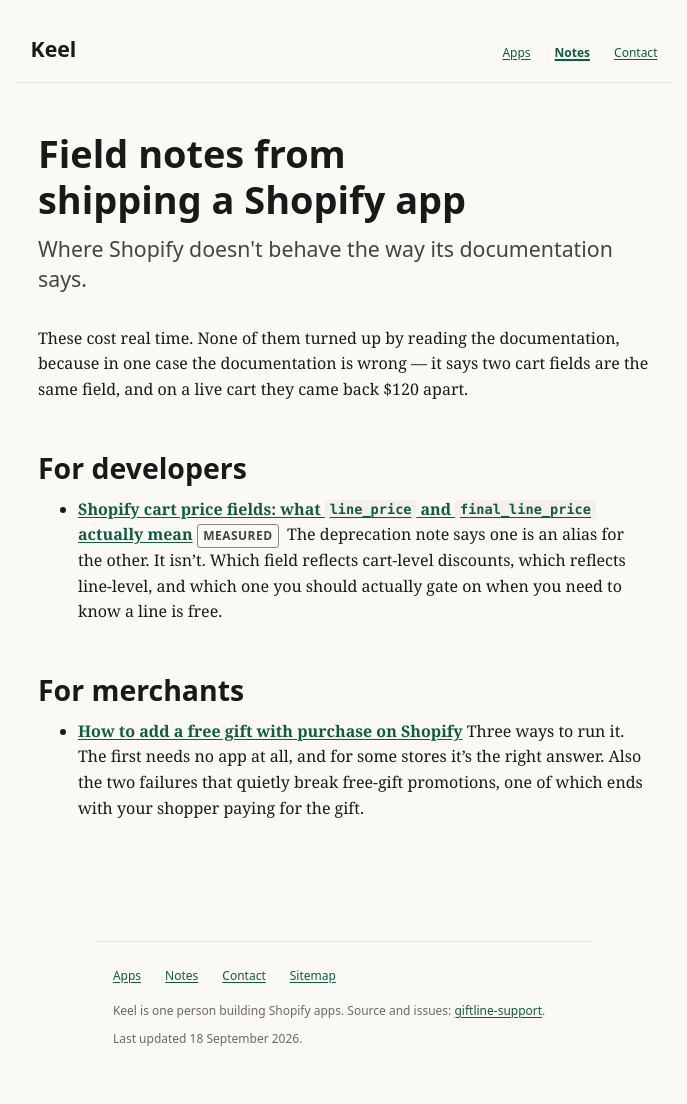
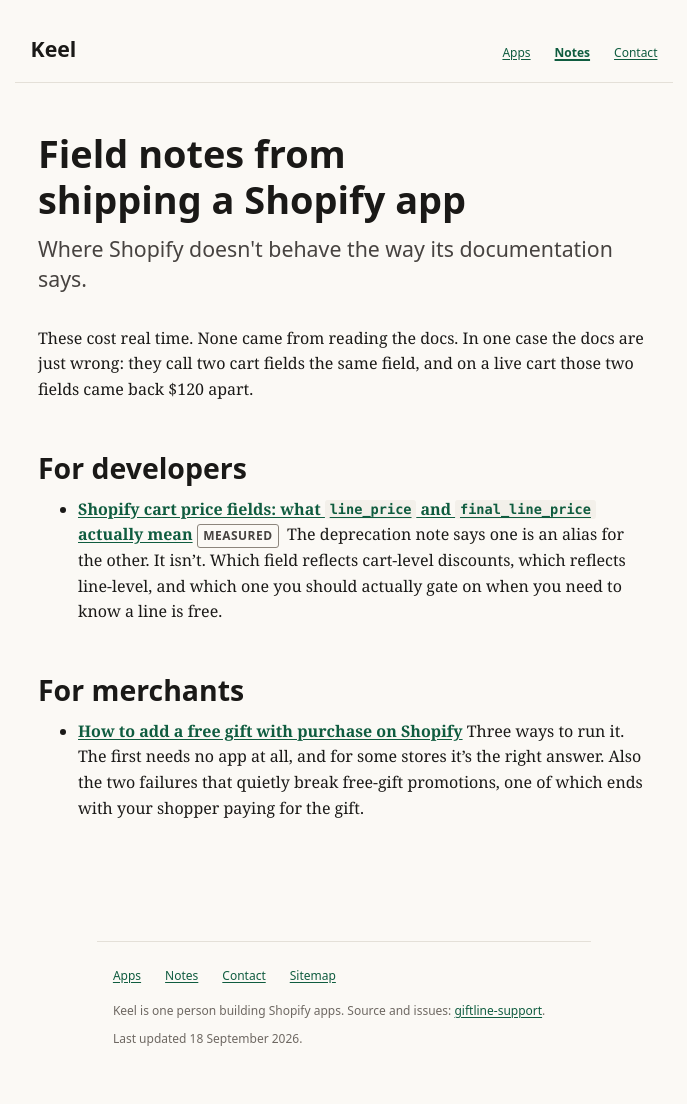
Before and after one commit to campbefs/keel, a Jekyll site: the page built from notes/index.md, in a window 1280 px wide. Shown: the whole page, without its empty margins (296-983 px from the left). Built offline with Jekyll 4.4.1, drawn with Linux system fonts in a browser that asks for light colours.

Commit message:
Publish site: 2026-09-18 08:39

```diff
--- a/notes/index.md
+++ b/notes/index.md
@@ -7,9 +7,8 @@ section: notes
 description: Measured notes on Shopify platform behaviour, from building and shipping a Shopify app — including where the documentation and the API disagree.
 ---
 
-These cost real time. None of them turned up by reading the documentation, because in one case the
-documentation is wrong — it says two cart fields are the same field, and on a live cart they came
-back $120 apart.
+These cost real time. None came from reading the docs. In one case the docs are just wrong: they
+call two cart fields the same field, and on a live cart those two fields came back $120 apart.
 
 ## For developers
 
```
